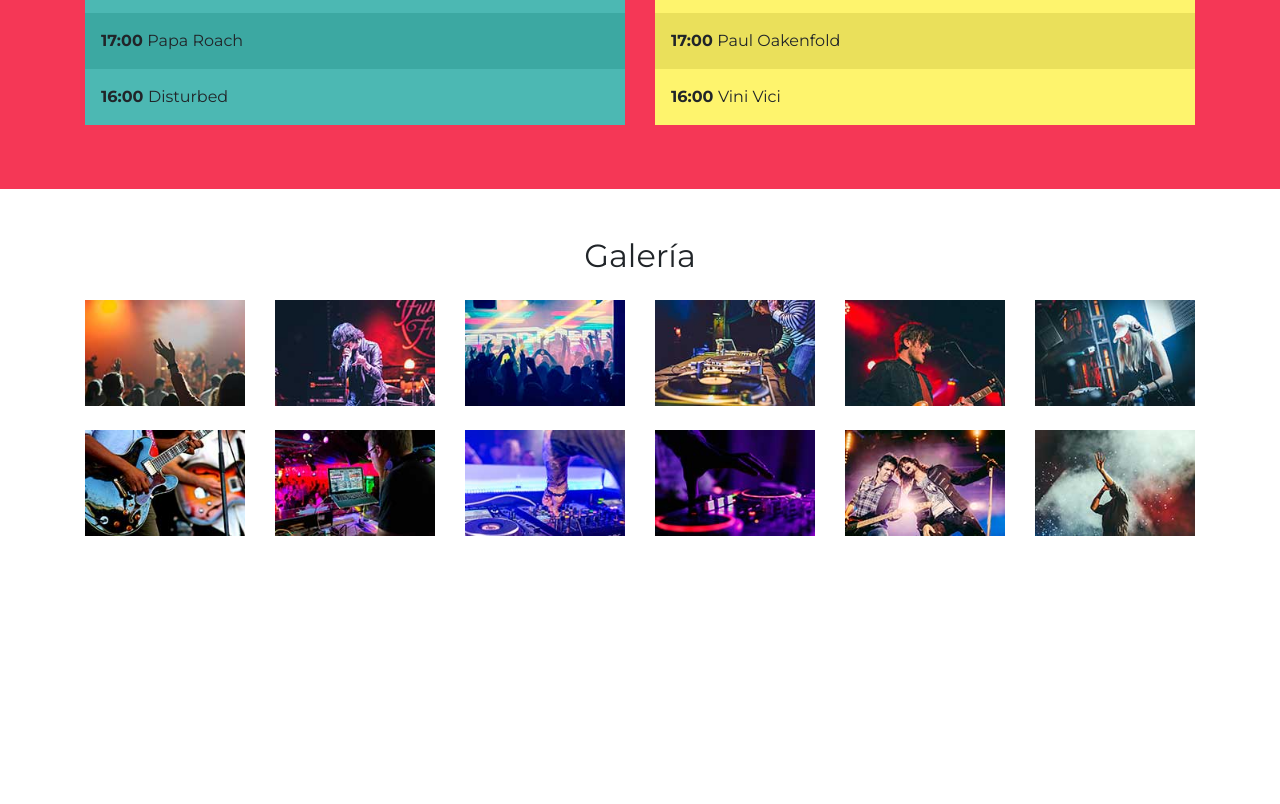
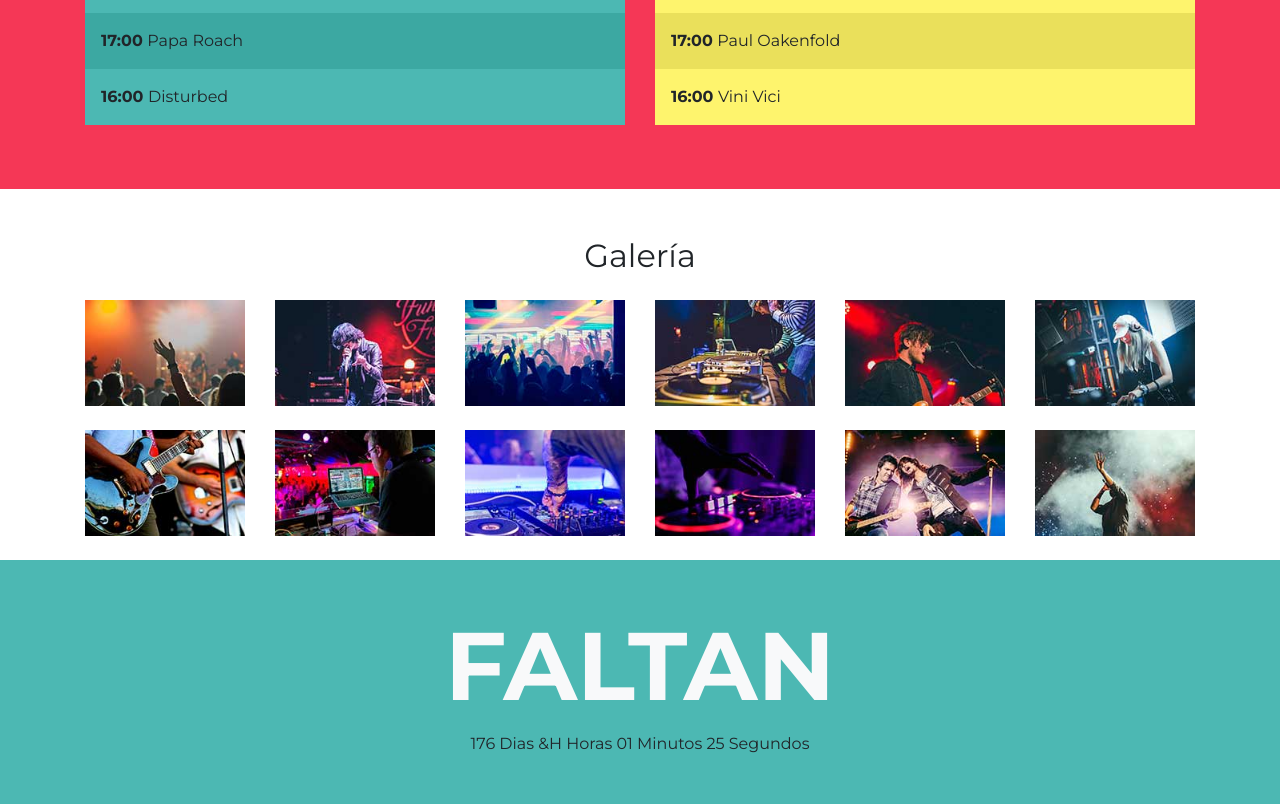
Before and after one commit to jorgebarcos/festival, a plain HTML site: page index.html in a window 1280 px wide. Shown: the part 2450-3254 px from the top of the page. Before the commit the page ends 3010 px from the top, so only its background shows below. Drawn offline with nearby package versions, Linux system fonts and the light colour scheme.

Commit message:
Agregando un contador de los días faltantes

```diff
--- a/index.html
+++ b/index.html
@@ -369,6 +369,16 @@
       </div><!--.row-->
     </div><!--.container-->
 
+    <div class="faltan bg-success py-5">
+      <h2 class="text-center text-light display-1 text-uppercase font-weight-bold">Faltan
+      </h2>
+      <div class="container">
+        <div class="row justify-content-center">
+          <div id="fecha" class="text-light-text-center fecha"></div>
+        </div>
+      </div>
+    </div>
+
 
     <script src="https://code.jquery.com/jquery-3.3.1.slim.min.js" integrity="sha384-q8i/X+965DzO0rT7abK41JStQIAqVgRVzpbzo5smXKp4YfRvH+8abtTE1Pi6jizo" crossorigin="anonymous"></script>
     <script src="https://cdnjs.cloudflare.com/ajax/libs/popper.js/1.14.0/umd/popper.min.js" integrity="sha384-cs/chFZiN24E4KMATLdqdvsezGxaGsi4hLGOzlXwp5UZB1LY//20VyM2taTB4QvJ" crossorigin="anonymous"></script>
--- a/js/app.js
+++ b/js/app.js
@@ -0,0 +1,5 @@
+$(document).ready(function() {
+	$('#fecha').countdown('2020/01/24', function(evento) {
+		$(this).html(evento.strftime('%D Dias &H Horas %M Minutos %S Segundos'));
+	});
+});
```
